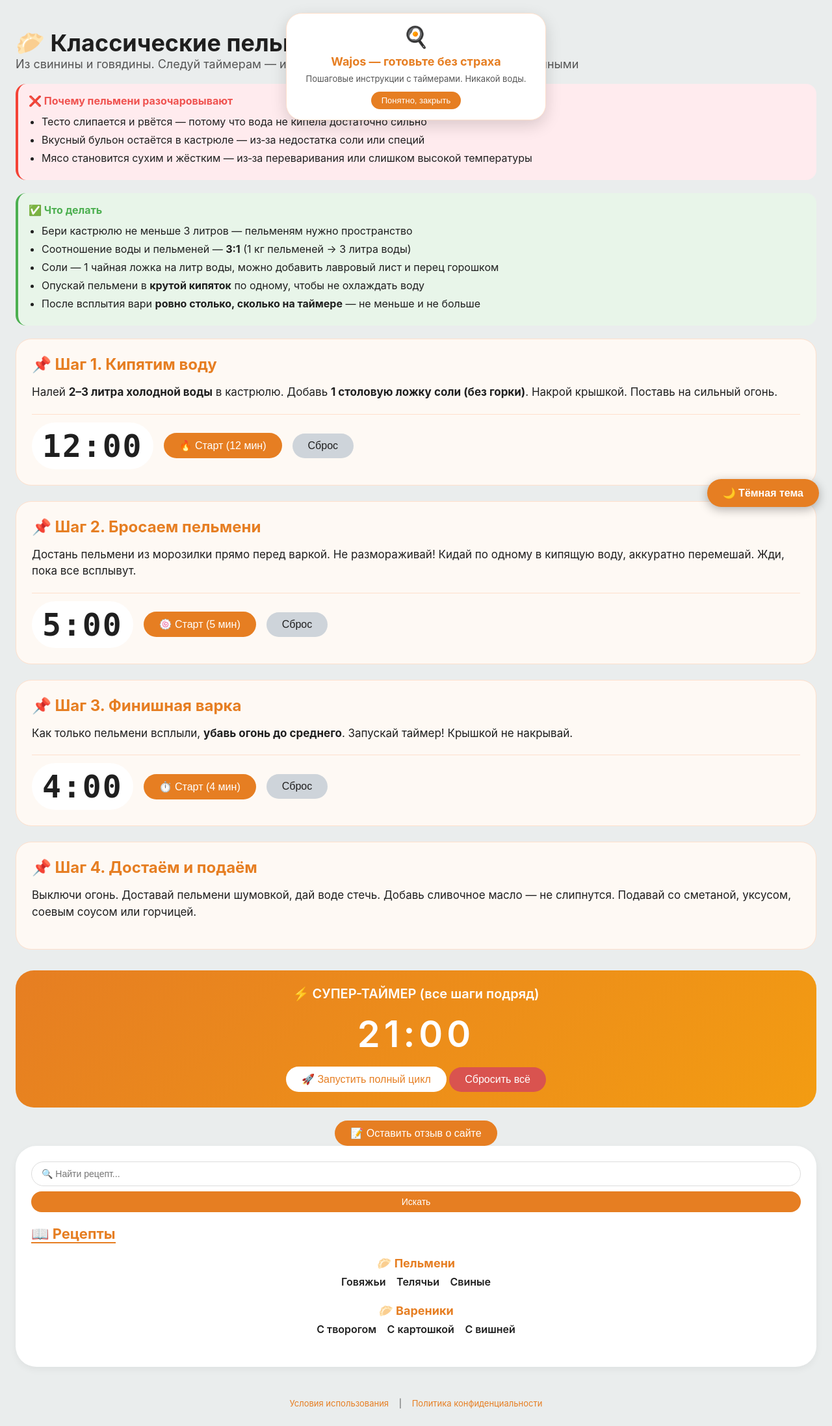
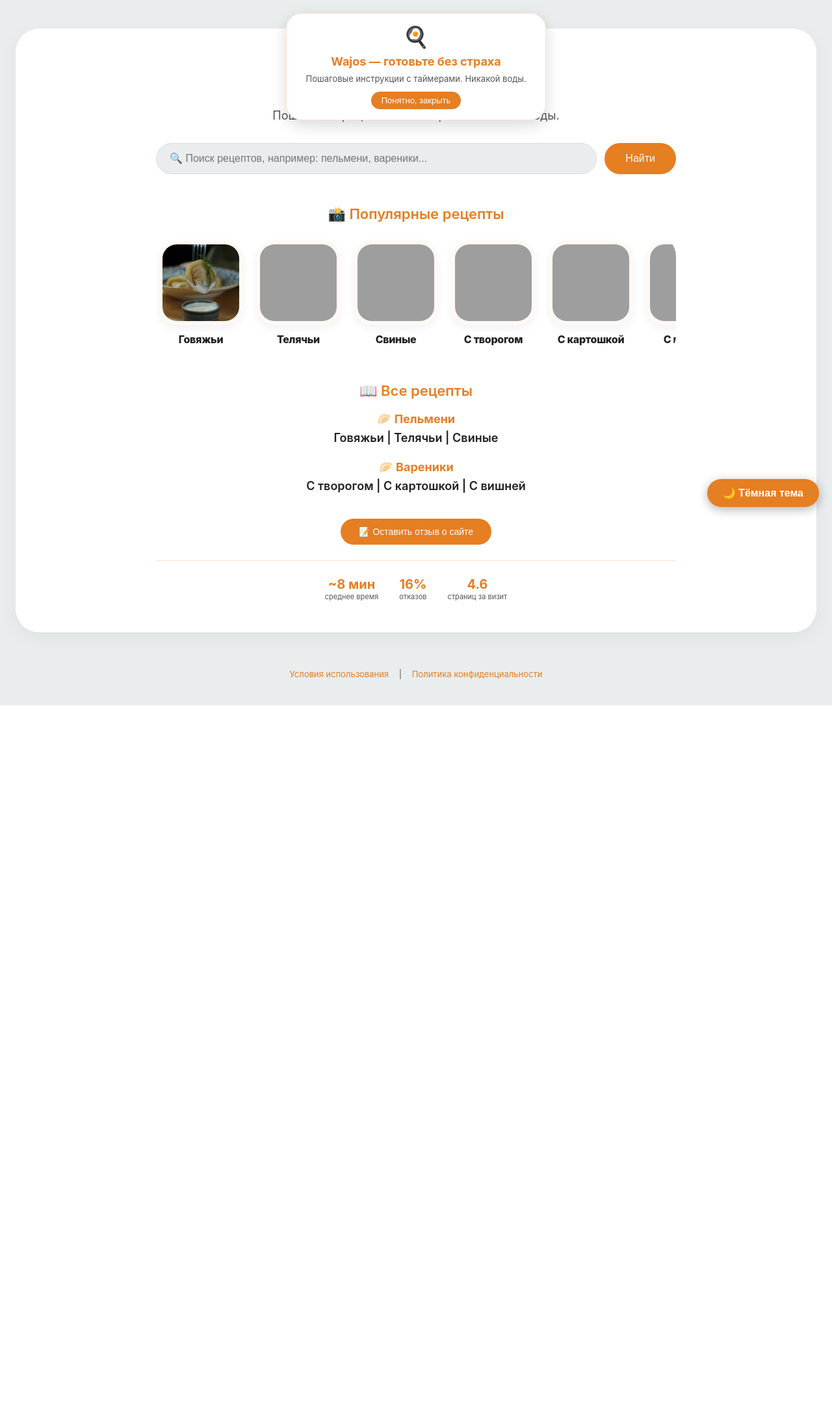
Before and after one commit to levstepansin-ship-it/django_project, a Django app: page / in a window 1280 px wide. Shown: the top 2194 px of the page at 65% size. After the commit the page ends 1085 px from the top, so only its background shows below. Run offline with Django 4.2, Linux system fonts and the light colour scheme; grey boxes are pictures that could not be loaded.

Commit message:
Update index.html

```diff
--- a/recipes/templates/recipes/index.html
+++ b/recipes/templates/recipes/index.html
@@ -1,150 +1,158 @@
 {% extends "recipes/base.html" %}
+{% load static %}
 
-{% block title %}Классические пельмени — рецепт с таймерами{% endblock %}
+{% block title %}Wajos — готовьте без страха с пошаговыми таймерами{% endblock %}
 
 {% block content %}
-<!-- Левая колонка с рецептом -->
-<div class="recipe-area">
-    <h1 style="font-size: 36px; color: var(--text-primary);">🥟 Классические пельмени</h1>
-    <div class="subhead" style="color: var(--text-secondary); margin-bottom: 20px; font-size: 18px;">Из свинины и говядины. Следуй таймерам — и они не развалятся, не слипнутся и будут сочными</div>
 
-    <!-- ПРОБЛЕМЫ И РЕШЕНИЯ — теперь с правильными классами -->
-    <div class="warnings-block">
-        <h4>❌ Почему пельмени разочаровывают</h4>
-        <ul>
-            <li>Тесто слипается и рвётся — потому что вода не кипела достаточно сильно</li>
-            <li>Вкусный бульон остаётся в кастрюле — из‑за недостатка соли или специй</li>
-            <li>Мясо становится сухим и жёстким — из‑за переваривания или слишком высокой температуры</li>
-        </ul>
-    </div>
-    <div class="tips-block">
-        <h4>✅ Что делать</h4>
-        <ul>
-            <li>Бери кастрюлю не меньше 3 литров — пельменям нужно пространство</li>
-            <li>Соотношение воды и пельменей — <strong>3:1</strong> (1 кг пельменей → 3 литра воды)</li>
-            <li>Соли — 1 чайная ложка на литр воды, можно добавить лавровый лист и перец горошком</li>
-            <li>Опускай пельмени в <strong>крутой кипяток</strong> по одному, чтобы не охлаждать воду</li>
-            <li>После всплытия вари <strong>ровно столько, сколько на таймере</strong> — не меньше и не больше</li>
-        </ul>
-    </div>
+<!-- ПРИВЕТСТВЕННОЕ ОКНО -->
+<div class="welcome-hero">
+    <div class="welcome-hero-inner">
 
-    <!-- ШАГ 1 -->
-    <div class="step-card">
-        <div class="step-title" style="font-size: 24px;">📌 Шаг 1. Кипятим воду</div>
-        <div class="step-desc" style="font-size: 17px; line-height: 1.5; margin-bottom: 20px;">
-            Налей <strong>2–3 литра холодной воды</strong> в кастрюлю. Добавь <strong>1 столовую ложку соли (без горки)</strong>. Накрой крышкой. Поставь на сильный огонь.
+        <!-- ЛОГОТИП -->
+        <div class="welcome-logo">
+            <span class="welcome-logo-icon">🍳</span>
+            <span class="welcome-logo-text">Wajos</span>
         </div>
-        <div class="timer-row">
-            <span class="timer-display" id="timerWater" style="font-size: 48px;">12:00</span>
-            <button id="startWaterBtn" style="background: var(--accent); color: white; border: none; font-size: 16px; padding: 10px 24px; border-radius: 40px;">🔥 Старт (12 мин)</button>
-            <button id="resetWaterBtn" style="background: #ced4da; color: #1f1f1f; border: none; font-size: 16px; padding: 10px 24px; border-radius: 40px;">Сброс</button>
+        <p class="welcome-tagline">Пошаговые рецепты с таймерами. Никакой воды.</p>
+
+        <!-- ПОИСК -->
+        <form method="GET" action="{% url 'search' %}" class="welcome-search">
+            <input type="text" name="q" placeholder="🔍 Поиск рецептов, например: пельмени, вареники..." value="{{ request.GET.q }}">
+            <button type="submit">Найти</button>
+        </form>
+
+        <!-- ПОПУЛЯРНЫЕ РЕЦЕПТЫ (карусель с жирным шрифтом) -->
+        <div class="welcome-section">
+            <h2 class="welcome-section-title">📸 Популярные рецепты</h2>
+            <div class="welcome-carousel-wrapper">
+                <div class="welcome-carousel">
+                    <!-- Говяжьи (ID 4) -->
+                    <div class="welcome-card" data-recipe-id="4">
+                        <div class="welcome-card-image-wrapper">
+                            <img src="{% static 'recipes/images/govyazhi.jpg' %}"
+                                 alt="Пельмени говяжьи"
+                                 class="welcome-card-image"
+                                 loading="lazy"
+                                 onerror="this.src='https://via.placeholder.com/200x200?text=Говяжьи'">
+                        </div>
+                        <span class="welcome-card-title">Говяжьи</span>
+                    </div>
+                    <!-- Телячьи (ID 2) -->
+                    <div class="welcome-card" data-recipe-id="2">
+                        <div class="welcome-card-image-wrapper">
+                            <img src="{% static 'recipes/images/telyachi.jpg' %}"
+                                 alt="Пельмени телячьи"
+                                 class="welcome-card-image"
+                                 loading="lazy"
+                                 onerror="this.src='https://via.placeholder.com/200x200?text=Телячьи'">
+                        </div>
+                        <span class="welcome-card-title">Телячьи</span>
+                    </div>
+                    <!-- Свиные (ID 3) -->
+                    <div class="welcome-card" data-recipe-id="3">
+                        <div class="welcome-card-image-wrapper">
+                            <img src="{% static 'recipes/images/svinye.jpg' %}"
+                                 alt="Пельмени свиные"
+                                 class="welcome-card-image"
+                                 loading="lazy"
+                                 onerror="this.src='https://via.placeholder.com/200x200?text=Свиные'">
+                        </div>
+                        <span class="welcome-card-title">Свиные</span>
+                    </div>
+                    <!-- С творогом (ID 5) -->
+                    <div class="welcome-card" data-recipe-id="5">
+                        <div class="welcome-card-image-wrapper">
+                            <img src="{% static 'recipes/images/tvorog.jpg' %}"
+                                 alt="Вареники с творогом"
+                                 class="welcome-card-image"
+                                 loading="lazy"
+                                 onerror="this.src='https://via.placeholder.com/200x200?text=Творог'">
+                        </div>
+                        <span class="welcome-card-title">С творогом</span>
+                    </div>
+                    <!-- С картошкой (ID 6) -->
+                    <div class="welcome-card" data-recipe-id="6">
+                        <div class="welcome-card-image-wrapper">
+                            <img src="{% static 'recipes/images/kartoshka.jpg' %}"
+                                 alt="Вареники с картошкой"
+                                 class="welcome-card-image"
+                                 loading="lazy"
+                                 onerror="this.src='https://via.placeholder.com/200x200?text=Картошка'">
+                        </div>
+                        <span class="welcome-card-title">С картошкой</span>
+                    </div>
+                    <!-- С вишней (ID 7) -->
+                    <div class="welcome-card" data-recipe-id="7">
+                        <div class="welcome-card-image-wrapper">
+                            <img src="{% static 'recipes/images/vishnya.jpg' %}"
+                                 alt="Вареники с вишней"
+                                 class="welcome-card-image"
+                                 loading="lazy"
+                                 onerror="this.src='https://via.placeholder.com/200x200?text=Вишня'">
+                        </div>
+                        <span class="welcome-card-title">С вишней</span>
+                    </div>
+                </div>
+            </div>
         </div>
-    </div>
 
-    <!-- ШАГ 2 -->
-    <div class="step-card">
-        <div class="step-title" style="font-size: 24px;">📌 Шаг 2. Бросаем пельмени</div>
-        <div class="step-desc" style="font-size: 17px; line-height: 1.5; margin-bottom: 20px;">
-            Достань пельмени из морозилки прямо перед варкой. Не размораживай! Кидай по одному в кипящую воду, аккуратно перемешай. Жди, пока все всплывут.
+        <!-- ВСЕ РЕЦЕПТЫ (текстовое меню) -->
+        <div class="welcome-section">
+            <h2 class="welcome-section-title">📖 Все рецепты</h2>
+            <div class="welcome-categories">
+                <div class="welcome-cat">
+                    <div class="welcome-cat-title">🥟 Пельмени</div>
+                    <div class="welcome-cat-links">
+                        <a href="{% url 'recipe_detail' recipe_id=4 %}">Говяжьи</a> |
+                        <a href="{% url 'recipe_detail' recipe_id=2 %}">Телячьи</a> |
+                        <a href="{% url 'recipe_detail' recipe_id=3 %}">Свиные</a>
+                    </div>
+                </div>
+                <div class="welcome-cat">
+                    <div class="welcome-cat-title">🥟 Вареники</div>
+                    <div class="welcome-cat-links">
+                        <a href="{% url 'recipe_detail' recipe_id=5 %}">С творогом</a> |
+                        <a href="{% url 'recipe_detail' recipe_id=6 %}">С картошкой</a> |
+                        <a href="{% url 'recipe_detail' recipe_id=7 %}">С вишней</a>
+                    </div>
+                </div>
+            </div>
         </div>
-        <div class="timer-row">
-            <span class="timer-display" id="timerFloat" style="font-size: 48px;">5:00</span>
-            <button id="startFloatBtn" style="background: var(--accent); color: white; border: none; font-size: 16px; padding: 10px 24px; border-radius: 40px;">🍥 Старт (5 мин)</button>
-            <button id="resetFloatBtn" style="background: #ced4da; color: #1f1f1f; border: none; font-size: 16px; padding: 10px 24px; border-radius: 40px;">Сброс</button>
+
+        <!-- ОТЗЫВ -->
+        <div class="welcome-feedback">
+            <button onclick="showFeedbackModal('Отзыв о сайте', true, false)" class="welcome-feedback-btn">📝 Оставить отзыв о сайте</button>
         </div>
-    </div>
 
-    <!-- ШАГ 3 -->
-    <div class="step-card">
-        <div class="step-title" style="font-size: 24px;">📌 Шаг 3. Финишная варка</div>
-        <div class="step-desc" style="font-size: 17px; line-height: 1.5; margin-bottom: 20px;">
-            Как только пельмени всплыли, <strong>убавь огонь до среднего</strong>. Запускай таймер! Крышкой не накрывай.
+        <!-- СТАТИСТИКА -->
+        <div class="welcome-stats">
+            <div class="welcome-stat">
+                <span class="welcome-stat-value">~8 мин</span>
+                <span class="welcome-stat-label">среднее время</span>
+            </div>
+            <div class="welcome-stat">
+                <span class="welcome-stat-value">16%</span>
+                <span class="welcome-stat-label">отказов</span>
+            </div>
+            <div class="welcome-stat">
+                <span class="welcome-stat-value">4.6</span>
+                <span class="welcome-stat-label">страниц за визит</span>
+            </div>
         </div>
-        <div class="timer-row">
-            <span class="timer-display" id="timerBoil" style="font-size: 48px;">4:00</span>
-            <button id="startBoilBtn" style="background: var(--accent); color: white; border: none; font-size: 16px; padding: 10px 24px; border-radius: 40px;">⏱️ Старт (4 мин)</button>
-            <button id="resetBoilBtn" style="background: #ced4da; color: #1f1f1f; border: none; font-size: 16px; padding: 10px 24px; border-radius: 40px;">Сброс</button>
-        </div>
-    </div>
-
-    <!-- ШАГ 4 -->
-    <div class="step-card">
-        <div class="step-title" style="font-size: 24px;">📌 Шаг 4. Достаём и подаём</div>
-        <div class="step-desc" style="font-size: 17px; line-height: 1.5; margin-bottom: 20px;">
-            Выключи огонь. Доставай пельмени шумовкой, дай воде стечь. Добавь сливочное масло — не слипнутся. Подавай со сметаной, уксусом, соевым соусом или горчицей.
-        </div>
-    </div>
-
-    <!-- СУПЕР-ТАЙМЕР -->
-    <div class="global-timer" style="background: linear-gradient(135deg, var(--accent), #f39c12); color: white; border-radius: 28px; padding: 24px; text-align: center; margin-top: 32px;">
-        <div style="font-size: 20px; font-weight: 600;">⚡ СУПЕР-ТАЙМЕР (все шаги подряд)</div>
-        <div class="timer" id="fullTimer" style="font-size: 56px; font-weight: 600; letter-spacing: 6px; margin: 16px 0;">21:00</div>
-        <button id="startFullBtn" style="background: white; color: var(--accent); border: none; font-size: 16px; padding: 10px 24px; border-radius: 40px;">🚀 Запустить полный цикл</button>
-        <button id="resetFullBtn" style="background: #d9534f; color: white; border: none; font-size: 16px; padding: 10px 24px; border-radius: 40px;">Сбросить всё</button>
-    </div>
-
-    <!-- КНОПКА ДЛЯ ОТЗЫВА НА ГЛАВНОЙ СТРАНИЦЕ -->
-    <div style="text-align: center; margin-top: 20px;">
-        <button onclick="showFeedbackModal('Отзыв о сайте', true, false)" style="background: var(--accent); color: white; border: none; font-size: 16px; padding: 10px 24px; border-radius: 40px;">📝 Оставить отзыв о сайте</button>
-    </div>
-</div>
-
-<!-- ПРАВАЯ КОЛОНКА — МЕНЮ -->
-<div class="menu-area">
-    <form method="GET" action="{% url 'search' %}" style="margin-bottom: 20px;">
-        <input type="text" name="q" placeholder="🔍 Найти рецепт..." value="{{ request.GET.q }}" style="width: 100%; padding: 10px 15px; border-radius: 40px; border: 1px solid var(--input-border); font-size: 14px; background: var(--bg-card); color: var(--text-primary);">
-        <button type="submit" style="width: 100%; margin-top: 8px; background: var(--accent); color: white; border: none; padding: 8px 15px; border-radius: 40px;">Искать</button>
-    </form>
-    <h3 style="font-size: 22px; color: var(--accent);">📖 Рецепты</h3>
-    <div class="menu-category">
-        <div class="cat-title" style="font-size: 18px;">🥟 Пельмени</div>
-        <a href="{% url 'recipe_detail' recipe_id=4 %}" style="font-size: 16px;">Говяжьи</a>
-        <a href="{% url 'recipe_detail' recipe_id=2 %}" style="font-size: 16px;">Телячьи</a>
-        <a href="{% url 'recipe_detail' recipe_id=3 %}" style="font-size: 16px;">Свиные</a>
-    </div>
-    <div class="menu-category">
-        <div class="cat-title" style="font-size: 18px;">🥟 Вареники</div>
-        <a href="{% url 'recipe_detail' recipe_id=5 %}" style="font-size: 16px;">С творогом</a>
-        <a href="{% url 'recipe_detail' recipe_id=6 %}" style="font-size: 16px;">С картошкой</a>
-        <a href="{% url 'recipe_detail' recipe_id=7 %}" style="font-size: 16px;">С вишней</a>
     </div>
 </div>
 
 <script>
-    // === ТАЙМЕРЫ ===
-    let waterSeconds = 720, waterInterval = null;
-    const waterDisplay = document.getElementById('timerWater');
-    function updateWater() { let m=Math.floor(waterSeconds/60), s=waterSeconds%60; waterDisplay.innerText=`${m}:${s.toString().padStart(2,'0')}`; }
-    function startWater() { if(waterInterval) clearInterval(waterInterval); waterInterval=setInterval(()=>{ if(waterSeconds<=1){ clearInterval(waterInterval); waterDisplay.innerText="✅ Вода закипела!"; } else { waterSeconds--; updateWater(); } },1000); }
-    function resetWater() { if(waterInterval) clearInterval(waterInterval); waterSeconds=720; updateWater(); }
-    document.getElementById('startWaterBtn').onclick=startWater;
-    document.getElementById('resetWaterBtn').onclick=resetWater;
-    updateWater();
+    // Клики по карточкам карусели
+    document.querySelectorAll('.welcome-card').forEach(card => {
+        card.addEventListener('click', function() {
+            const recipeId = this.dataset.recipeId;
+            if (recipeId) {
+                window.location.href = `/recipe/${recipeId}/`;
+            }
+        });
+    });
+</script>
 
-    let floatSeconds = 300, floatInterval = null;
-    const floatDisplay = document.getElementById('timerFloat');
-    function updateFloat() { let m=Math.floor(floatSeconds/60), s=floatSeconds%60; floatDisplay.innerText=`${m}:${s.toString().padStart(2,'0')}`; }
-    function startFloat() { if(floatInterval) clearInterval(floatInterval); floatInterval=setInterval(()=>{ if(floatSeconds<=1){ clearInterval(floatInterval); floatDisplay.innerText="🥟 Пельмени всплыли!"; } else { floatSeconds--; updateFloat(); } },1000); }
-    function resetFloat() { if(floatInterval) clearInterval(floatInterval); floatSeconds=300; updateFloat(); }
-    document.getElementById('startFloatBtn').onclick=startFloat;
-    document.getElementById('resetFloatBtn').onclick=resetFloat;
-    updateFloat();
-
-    let boilSeconds = 240, boilInterval = null;
-    const boilDisplay = document.getElementById('timerBoil');
-    function updateBoil() { let m=Math.floor(boilSeconds/60), s=boilSeconds%60; boilDisplay.innerText=`${m}:${s.toString().padStart(2,'0')}`; }
-    function startBoil() { if(boilInterval) clearInterval(boilInterval); boilInterval=setInterval(()=>{ if(boilSeconds<=1){ clearInterval(boilInterval); boilDisplay.innerText="🎉 Пельмени готовы!"; } else { boilSeconds--; updateBoil(); } },1000); }
-    function resetBoil() { if(boilInterval) clearInterval(boilInterval); boilSeconds=240; updateBoil(); }
-    document.getElementById('startBoilBtn').onclick=startBoil;
-    document.getElementById('resetBoilBtn').onclick=resetBoil;
-    updateBoil();
-
-    let fullSeconds = 1260, fullInterval = null;
-    const fullDisplay = document.getElementById('fullTimer');
-    function updateFull() { let m=Math.floor(fullSeconds/60), s=fullSeconds%60; fullDisplay.innerText=`${m}:${s.toString().padStart(2,'0')}`; }
-    function startFull() { if(fullInterval) clearInterval(fullInterval); fullSeconds=1260; updateFull(); fullInterval=setInterval(()=>{ if(fullSeconds<=1){ clearInterval(fullInterval); fullDisplay.innerText="🎉 ГОТОВО!"; } else { fullSeconds--; updateFull(); } },1000); }
-    function resetFull() { if(fullInterval) clearInterval(fullInterval); fullSeconds=1260; updateFull(); resetWater(); resetFloat(); resetBoil(); }
-    document.getElementById('startFullBtn').onclick=startFull;
-    document.getElementById('resetFullBtn').onclick=resetFull;
-</script>
 {% endblock %}
```
